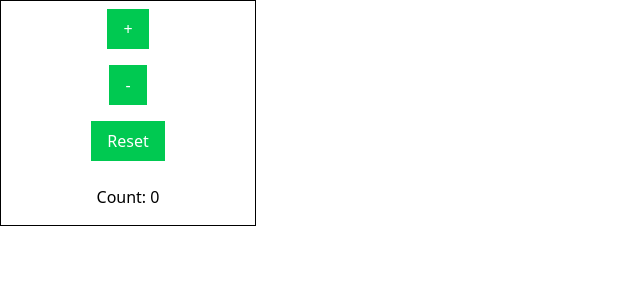
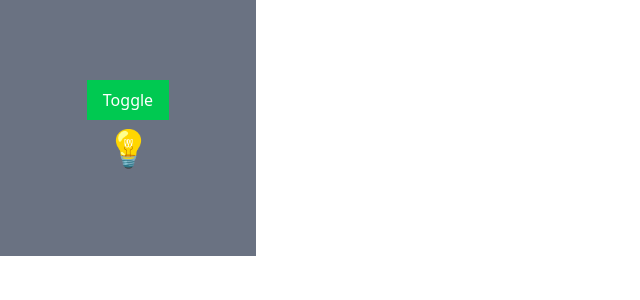
Before and after one commit to Crxwny/4cWI, a React (Vite) app in the folder WebBasics/React/ReactApp/: page / in a window 1280 px wide. Shown: the top 300 px of the page, without its empty margins (0-640 px from the left). Built offline with nearby package versions, Linux system fonts and the light colour scheme.

Commit message:
React_Aufgabe_State_02_Lightswitch_finished

```diff
--- a/WebBasics/React/ReactApp/src/App.tsx
+++ b/WebBasics/React/ReactApp/src/App.tsx
@@ -1,10 +1,10 @@
 import "./App.css";
-import Counter from "./components/Counter";
+import Lightswitch from "./components/Lightswitch";
 
 export default function App() {
     return (
         <div>
-            <Counter />
+            <Lightswitch />
           </div>
     )
 }
--- /dev/null
+++ b/WebBasics/React/ReactApp/src/components/Lightswitch.tsx
@@ -0,0 +1,14 @@
+import { useState } from "react";
+
+type Props = {}
+
+export default function Lightswitch({}: Props) {
+    const [isOn, setIsOn] = useState(false);
+    let style = isOn ? "bg-yellow-500" : "bg-gray-500";
+  return (
+    <div className={`${style} flex flex-col items-center justify-center w-64 h-64`}>
+        <button className="bg-green-500 text-white hover:bg-green-700 px-4 py-2 m-2 text-center cursor-pointer" onClick={() => setIsOn(!isOn)}>Toggle</button>
+        <div className="text-4xl mb-4"   >💡</div>
+    </div>
+  )
+}
```
